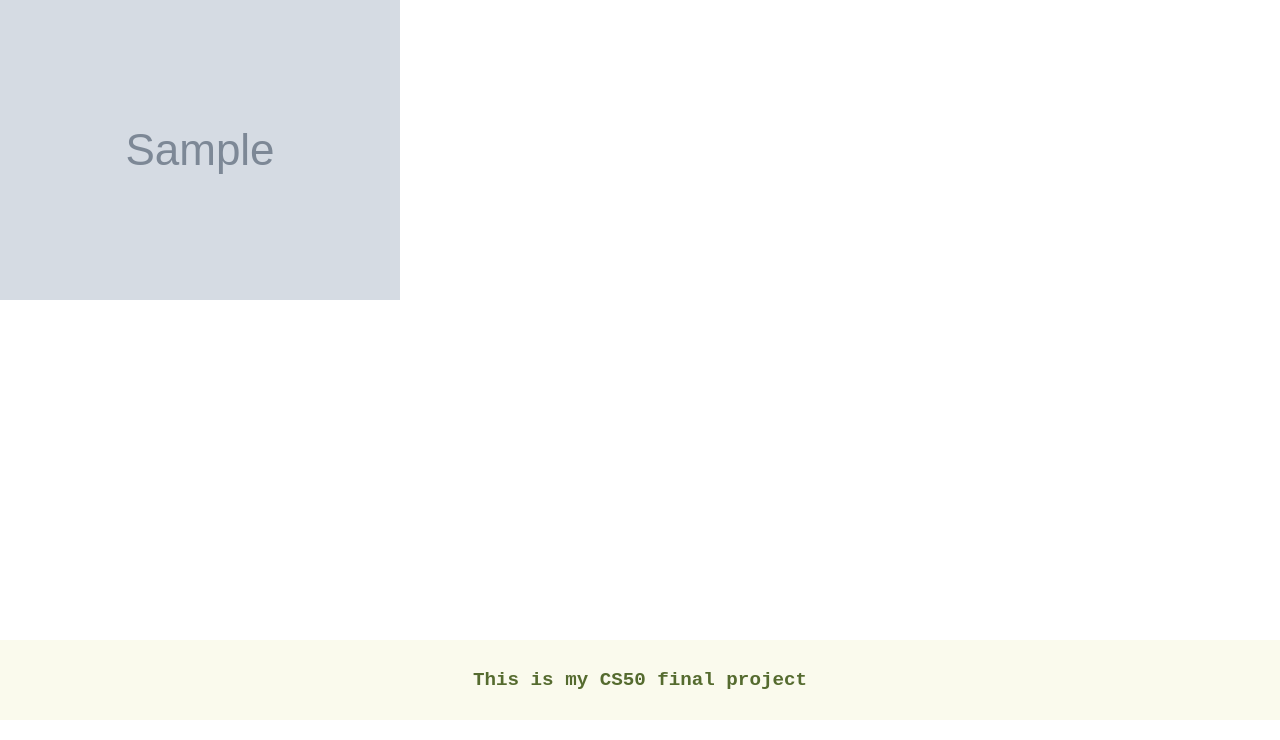
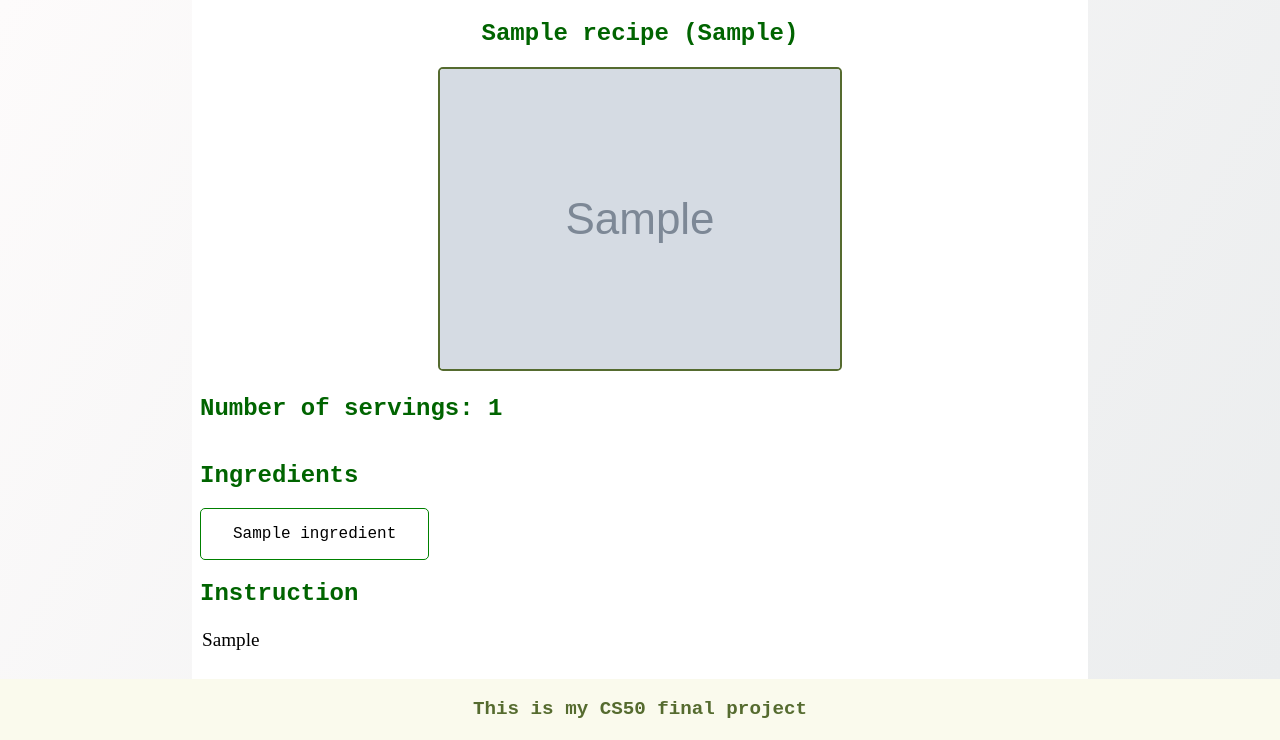
Before and after one commit to orbiusat/CS50-Final-project, a Django app: page /recipe/1 in a window 1280 px wide. Shown: the part 80-820 px from the top of the page. Run offline with Django 4.2, Linux system fonts and the light colour scheme; a user stored in the database is signed in; tables that the repository leaves empty hold one stand-in row (values such as "Sample post"); grey boxes marked "Sample" are stand-in pictures.

Commit message:
Recipe page done without buttons

```diff
--- a/cookbook/static/cookbook/style.css
+++ b/cookbook/static/cookbook/style.css
@@ -5,6 +5,10 @@ body {
     display: flex;
     flex-direction: column;
     height: 100vh;
+}
+
+main {
+    flex-grow: 1
 }
 
 .flex {
@@ -235,11 +239,11 @@ body {
 /* My Recipes view */
 
 #recipes-box {
-    display: flex;
-    flex-wrap: wrap;
-    justify-content: space-around;
-    align-items: center;
-    gap: 2rem;
+    display: grid;
+    gap: 1rem;
+    grid-template-columns:
+        repeat(auto-fit, minmax(22rem, 1fr));
+
     padding: 1rem;
 }
 
@@ -527,3 +531,78 @@ body {
     border-radius: 3px;
     resize: none;
 }
+
+/* Recipe page */
+
+#recipe {
+    display: flex;
+    flex-direction: column;
+    background-color: white;
+    padding: 0 0.5rem;
+    height: 100%;
+    width: 70%;
+    box-sizing: border-box;
+    margin: 0 auto;
+}
+
+
+#recipe-page {
+    background-image: linear-gradient(120deg, #fdfbfb 0%, #ebedee 100%);
+    height: 100%;
+
+}
+
+
+
+
+.recipe-img-container {
+    align-self: center;
+    border-radius: 5px;
+}
+
+.recipe-img-container img {
+    max-height: 400px;
+    max-width: 600px;
+    border-radius: 5px;
+    object-fit: contain;
+    border-radius: 5px;
+    border: 2px solid darkolivegreen;
+}
+
+@media (max-width: 880px) {
+    #recipe {
+        width: 100%;
+    }
+
+    .recipe-img-container img {
+        max-height: 300px;
+        max-width: 300px;
+    }
+}
+
+.recipe-ing-container {
+    display: flex;
+    flex-direction: row;
+    flex-wrap: wrap;
+    align-items: center;
+    gap: 1rem
+
+}
+
+.recipe-ing {
+    padding: 0 2rem;
+    border: 1.5px solid green;
+    font-family:'Courier New', Courier, monospace;
+    border-radius: 5px;
+    position: relative;
+}
+
+.gr-textarea-text {
+    border-style: solid;
+    font-size: larger;
+    font-family: serif;
+    resize: none;
+    outline: none;
+    border: none;
+
+}
--- a/cookbook/templates/cookbook/new.html
+++ b/cookbook/templates/cookbook/new.html
@@ -21,7 +21,7 @@
             <input type="file" name="image" class="file" accept="image/png, image/jpeg, image/jpg">
         </div>
         <div class="img-container">
-            <img {% if image %} scr="{{ image.url }}" {% else %} src="{% static 'cookbook/noimage.jpg' %}" {% endif%} alt="Recipe image">
+            <img src="{% static 'cookbook/noimage.jpg' %}" alt="Recipe image">
         </div>
 
         {% if image %}
--- a/cookbook/templates/cookbook/recipe.html
+++ b/cookbook/templates/cookbook/recipe.html
@@ -7,12 +7,43 @@
 {% block main %}
 
     {% load static %}
+    <div id="recipe-page">
+        <div id="recipe">
+            <h2 style="text-align: center" class="gr-heading">{{ recipe.title }} ({{ recipe.type}})</h2>
 
-    {% if recipe.image == "" %}
-        <img src="{% static 'cookbook/no-image.png' %}">
-    {% else %}
-        <img src="{{ recipe.image.url }}">
-    {% endif %}
+            <div class="recipe-img-container">
+                {% if recipe.image == "" %}
+                    <img src="{% static 'cookbook/no-image.png' %}" alt="Recipe image">
+                {% else %}
+                    <img src="{{ recipe.image.url }}" alt="Recipe image">
+                {% endif %}
+            </div>
+
+
+
+            <h2 class="gr-heading">Number of servings: {{ recipe.serv}}</h2>
+            <h2 class="gr-heading">Ingredients</h2>
+            <div class="recipe-ing-container">
+                {% for ing in ingredients %}
+                    <div style="background-color: {{ ing.category }}" class="recipe-ing"><p>{{ing.name}}</p></div>
+                {% empty %}
+                    <h2 class="gr-heading">You have no ingredients</h2>
+                {% endfor %}
+            </div>
+
+            <h2 class="gr-heading">Instruction</h2>
+            <textarea class="gr-textarea-text" readonly>{{ recipe.inst }}</textarea>
+        </div>
+    </div>
+
+    <script>
+        document.addEventListener("DOMContentLoaded", () => {
+            t = document.querySelector('.gr-textarea-text')
+            t.style.height = "";
+            t.style.height = t.scrollHeight + "px"
+
+        })
+    </script>
 
 
 {% endblock %}
--- a/cookbook/views.py
+++ b/cookbook/views.py
@@ -21,8 +21,11 @@ def index(request):
 @login_required
 def recipe(request, id):
     recipe = Recipe.objects.get(pk=id)
+    ingredients = recipe.ingredients.all()
+    print(ingredients)
     return render (request, 'cookbook/recipe.html', {
-        "recipe": recipe
+        "recipe": recipe,
+        "ingredients": ingredients
     })
 
 @login_required
```
Also changed, not shown: media/images/21014-Good-old-Fashioned-Pancakes-mfs_001-1fa26bcdedc345f182537d95b6cf92d8.jpg (added), media/images/91c0d7c133aa580e0c368bb536b053a1.jpg (added).
